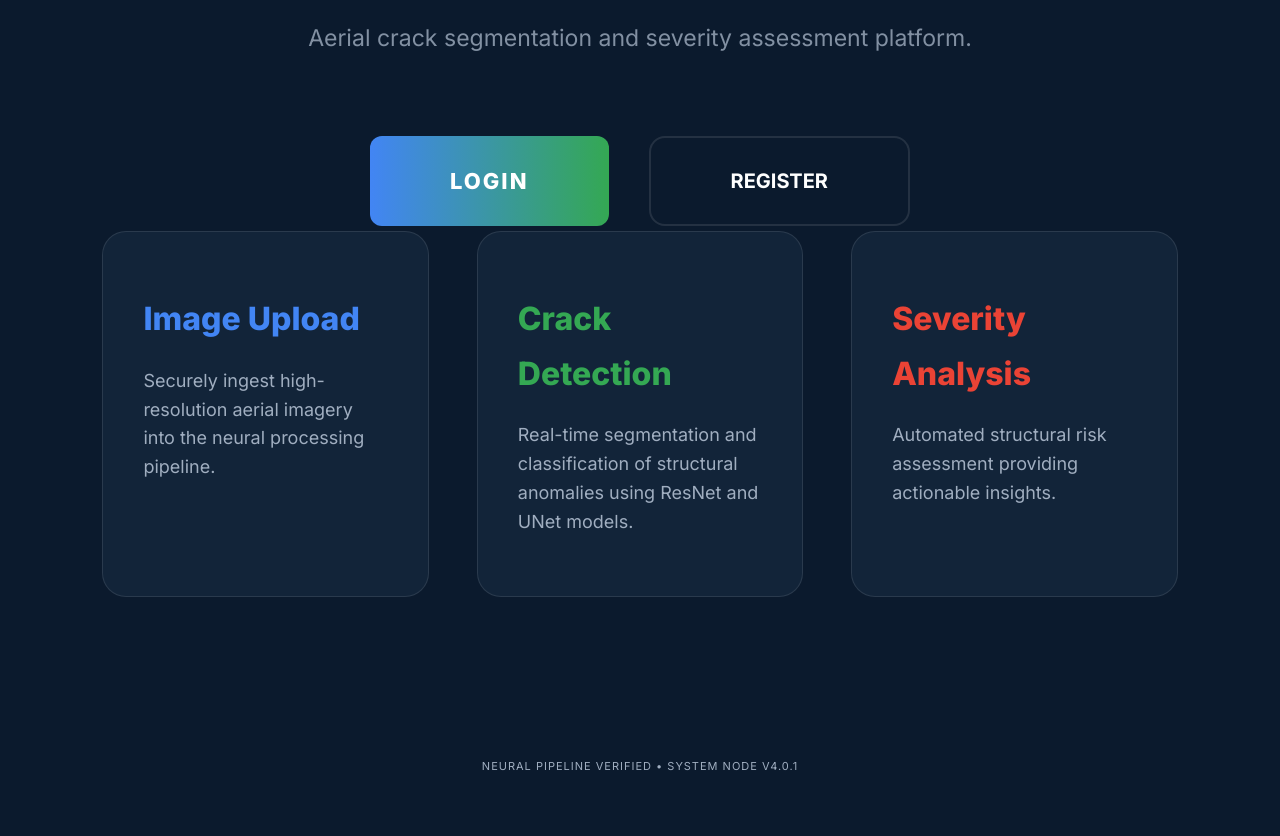
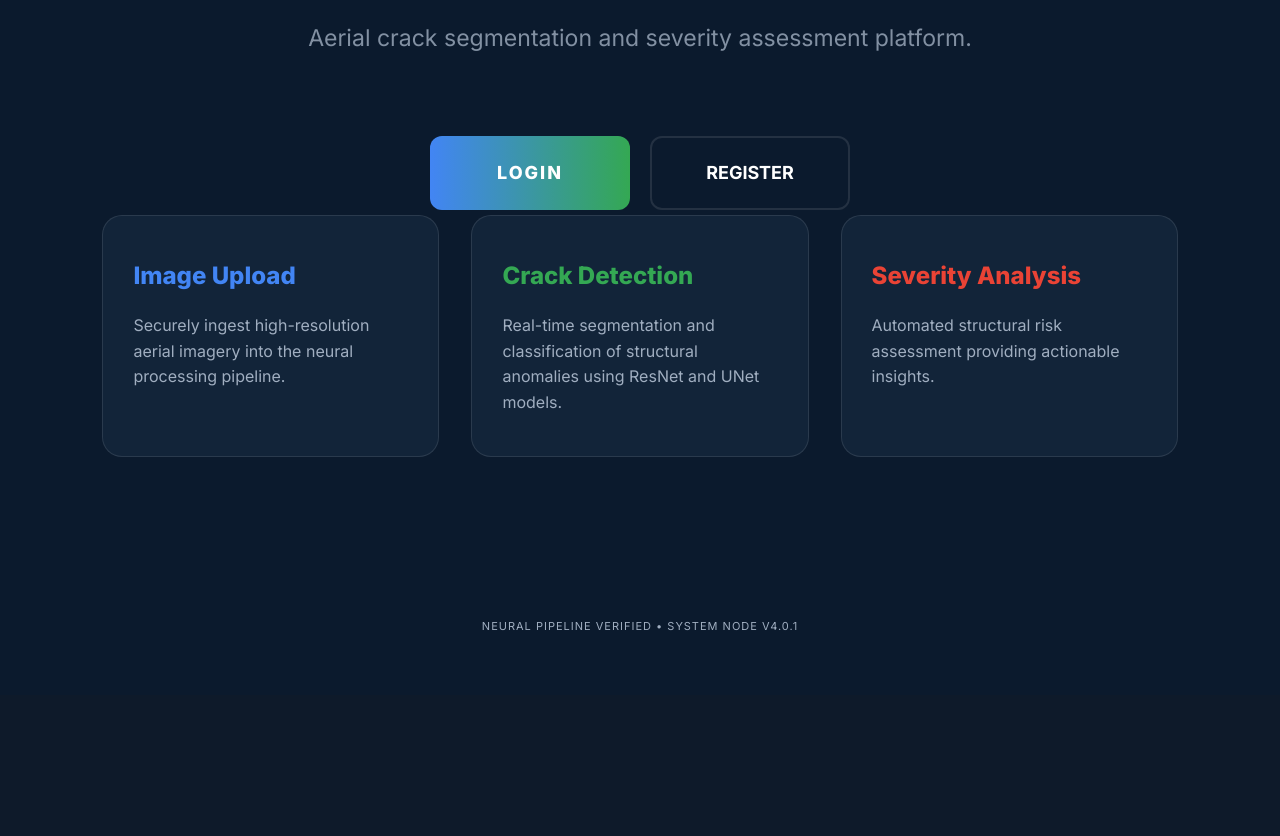
Before and after one commit to soilcrackdetection-blip/Soil-Crack-Detection-Using-Aerial-Images-, a Flask app: page / in a window 1280 px wide. Shown: the part 615-1451 px from the top of the page. After the commit the page ends 1246 px from the top, so only its background shows below. Run offline with Flask 3, Linux system fonts and the light colour scheme; parts of the project's set-up code (start-up, migrations or seed data) failed here and were passed over.

Commit message:
changes till now

```diff
--- a/requirements.txt
+++ b/requirements.txt
@@ -9,3 +9,6 @@ werkzeug
 python-dotenv
 psycopg2-binary
 cloudinary
+gunicorn
+scikit-learn
+scikit-image
--- a/templates/index.html
+++ b/templates/index.html
@@ -11,37 +11,38 @@
         Aerial crack segmentation and severity assessment platform.
     </p>
 
-    <div style="display: flex; justify-content: center; gap: 40px; width: 100%;">
+    <div style="display: flex; justify-content: center; gap: 20px; width: 100%; flex-wrap: wrap;">
         {% if current_user.is_authenticated %}
         <a href="{{ url_for('dashboard') }}" class="btn-pipeline"
-            style="width: auto; padding: 0 80px; height: 90px; display: flex; align-items: center; text-decoration: none; font-size: 22px;">OPEN
+            style="width: auto; min-width: 280px; padding: 0 40px; height: 74px; display: flex; align-items: center; justify-content: center; text-decoration: none; font-size: 18px;">OPEN
             COMMAND CONSOLE</a>
         {% else %}
         <a href="{{ url_for('login') }}" class="btn-pipeline"
-            style="width: auto; padding: 0 80px; height: 90px; display: flex; align-items: center; text-decoration: none; font-size: 22px;">LOGIN</a>
+            style="width: auto; min-width: 200px; padding: 0 40px; height: 74px; display: flex; align-items: center; justify-content: center; text-decoration: none; font-size: 18px;">LOGIN</a>
         <a href="{{ url_for('register') }}"
-            style="color: white; text-decoration: none; font-size: 20px; font-weight: 700; border: 2px solid var(--border); padding: 0 80px; height: 90px; display: flex; align-items: center; border-radius: 16px; transition: all 0.3s;">REGISTER</a>
+            style="color: white; text-decoration: none; font-size: 18px; font-weight: 700; border: 2px solid var(--border); padding: 0 40px; height: 74px; display: flex; align-items: center; justify-content: center; border-radius: 12px; transition: all 0.3s; min-width: 200px;">REGISTER</a>
         {% endif %}
     </div>
 </div>
 
-<div style="display: grid; grid-template-columns: repeat(3, 1fr); gap: 48px; margin-top: 5px; width: 100%;">
+<div
+    style="display: grid; grid-template-columns: repeat(auto-fit, minmax(300px, 1fr)); gap: 32px; margin-top: 5px; width: 100%;">
     <div
-        style="background: var(--card-bg); padding: 60px 40px; border-radius: 24px; border: 1px solid var(--border); text-align: left;">
-        <h3 style="color: var(--primary); font-size: 32px; margin-bottom: 20px; font-weight: 800;">Image Upload</h3>
-        <p style="color: var(--text-muted); font-size: 18px; line-height: 1.6;">Securely ingest high-resolution aerial
+        style="background: var(--card-bg); padding: 40px 30px; border-radius: 20px; border: 1px solid var(--border); text-align: left;">
+        <h3 style="color: var(--primary); font-size: 24px; margin-bottom: 16px; font-weight: 800;">Image Upload</h3>
+        <p style="color: var(--text-muted); font-size: 16px; line-height: 1.6;">Securely ingest high-resolution aerial
             imagery into the neural processing pipeline.</p>
     </div>
     <div
-        style="background: var(--card-bg); padding: 60px 40px; border-radius: 24px; border: 1px solid var(--border); text-align: left;">
-        <h3 style="color: var(--accent); font-size: 32px; margin-bottom: 20px; font-weight: 800;">Crack Detection</h3>
-        <p style="color: var(--text-muted); font-size: 18px; line-height: 1.6;">Real-time segmentation and
+        style="background: var(--card-bg); padding: 40px 30px; border-radius: 20px; border: 1px solid var(--border); text-align: left;">
+        <h3 style="color: var(--accent); font-size: 24px; margin-bottom: 16px; font-weight: 800;">Crack Detection</h3>
+        <p style="color: var(--text-muted); font-size: 16px; line-height: 1.6;">Real-time segmentation and
             classification of structural anomalies using ResNet and UNet models.</p>
     </div>
     <div
-        style="background: var(--card-bg); padding: 60px 40px; border-radius: 24px; border: 1px solid var(--border); text-align: left;">
-        <h3 style="color: #ea4335; font-size: 32px; margin-bottom: 20px; font-weight: 800;">Severity Analysis</h3>
-        <p style="color: var(--text-muted); font-size: 18px; line-height: 1.6;">Automated structural risk assessment
+        style="background: var(--card-bg); padding: 40px 30px; border-radius: 20px; border: 1px solid var(--border); text-align: left;">
+        <h3 style="color: #ea4335; font-size: 24px; margin-bottom: 16px; font-weight: 800;">Severity Analysis</h3>
+        <p style="color: var(--text-muted); font-size: 16px; line-height: 1.6;">Automated structural risk assessment
             providing actionable insights.</p>
     </div>
 </div>
```
Also changed, not shown: templates/comparison.html (+28 -0 lines), templates/result.html (+23 -18 lines), README.md.
